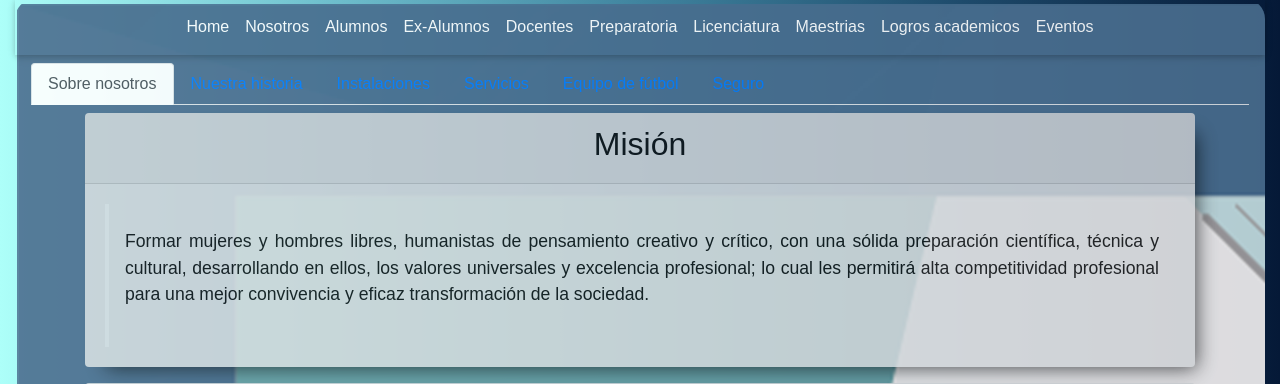
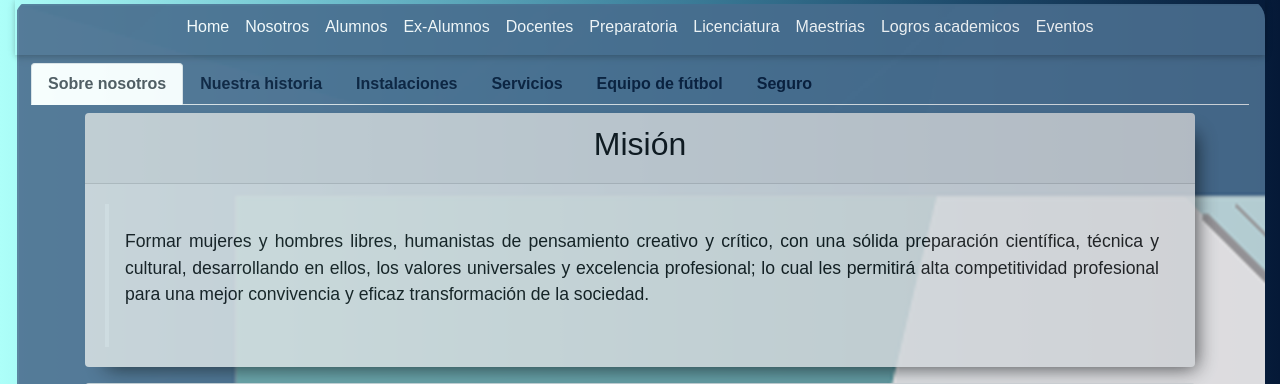
Before and after one commit to Miguel98R/cuhPlataforma, a PHP site: page /sobre_nosotros.php in a window 1280 px wide. Shown: the part 162-546 px from the top of the page. Run offline with PHP 8.4, Linux system fonts and the light colour scheme; some libraries are stand-ins or nearby versions.

Commit message:
css sobre nosotros

```diff
--- a/css/style.css
+++ b/css/style.css
@@ -80,3 +80,12 @@ body{
     border-radius: 15cm;
     background-color: #304ffe;
 }
+
+.aNavTable{
+  color: #051937;
+  font-weight: bold;
+}
+
+.aNavTable:hover{
+  color: #051937;
+}
--- a/sobre_nosotros.php
+++ b/sobre_nosotros.php
@@ -29,28 +29,27 @@
 
     <?php include "components/nav.php";?>
 
-
     <section class="py-2 px-2">
         <!-- Classic tabs -->
         <div class="classic-tabs mx-2">
           <ul class="nav nav-tabs">
             <li class="nav-item">
-      <a class="nav-link active" data-toggle="tab" href="#nostros-classic-nostros">Sobre nosotros</a>
+              <a class="nav-link active aNavTable" data-toggle="tab" href="#nostros-classic-nostros">Sobre nosotros</a>
             </li>
             <li class="nav-item">
-      <a class="nav-link" data-toggle="tab" href="#historia-classic-historia">Nuestra historia</a>
+              <a class="nav-link aNavTable" data-toggle="tab" href="#historia-classic-historia">Nuestra historia</a>
             </li>
             <li class="nav-item">
-      <a class="nav-link" data-toggle="tab" href="#instalaciones-classic-instalaciones">Instalaciones</a>
+              <a class="nav-link aNavTable" data-toggle="tab" href="#instalaciones-classic-instalaciones">Instalaciones</a>
             </li>
             <li class="nav-item">
-      <a class="nav-link" data-toggle="tab" href="#servicios-classic-servicios">Servicios</a>
+              <a class="nav-link aNavTable" data-toggle="tab" href="#servicios-classic-servicios">Servicios</a>
             </li>
             <li class="nav-item">
-      <a class="nav-link" data-toggle="tab" href="#futbol-classic-futbol">Equipo de fútbol</a>
+              <a class="nav-link aNavTable" data-toggle="tab" href="#futbol-classic-futbol">Equipo de fútbol</a>
             </li>
             <li class="nav-item">
-      <a class="nav-link" data-toggle="tab" href="#seguro-classic-seguro">Seguro</a>
+              <a class="nav-link aNavTable" data-toggle="tab" href="#seguro-classic-seguro">Seguro</a>
             </li>
           </ul>
 
@@ -77,23 +76,10 @@
 
         </div>
         <!-- Classic tabs -->
-
     </section>
-
-
-
-
-
-
   </div>
-
 </div>
 <?php include "components/footer.php";?>
-
-
-
-
-
 
   <!-- End your project here-->
 
```
Lines whose indentation alone changed are shown as unchanged.
